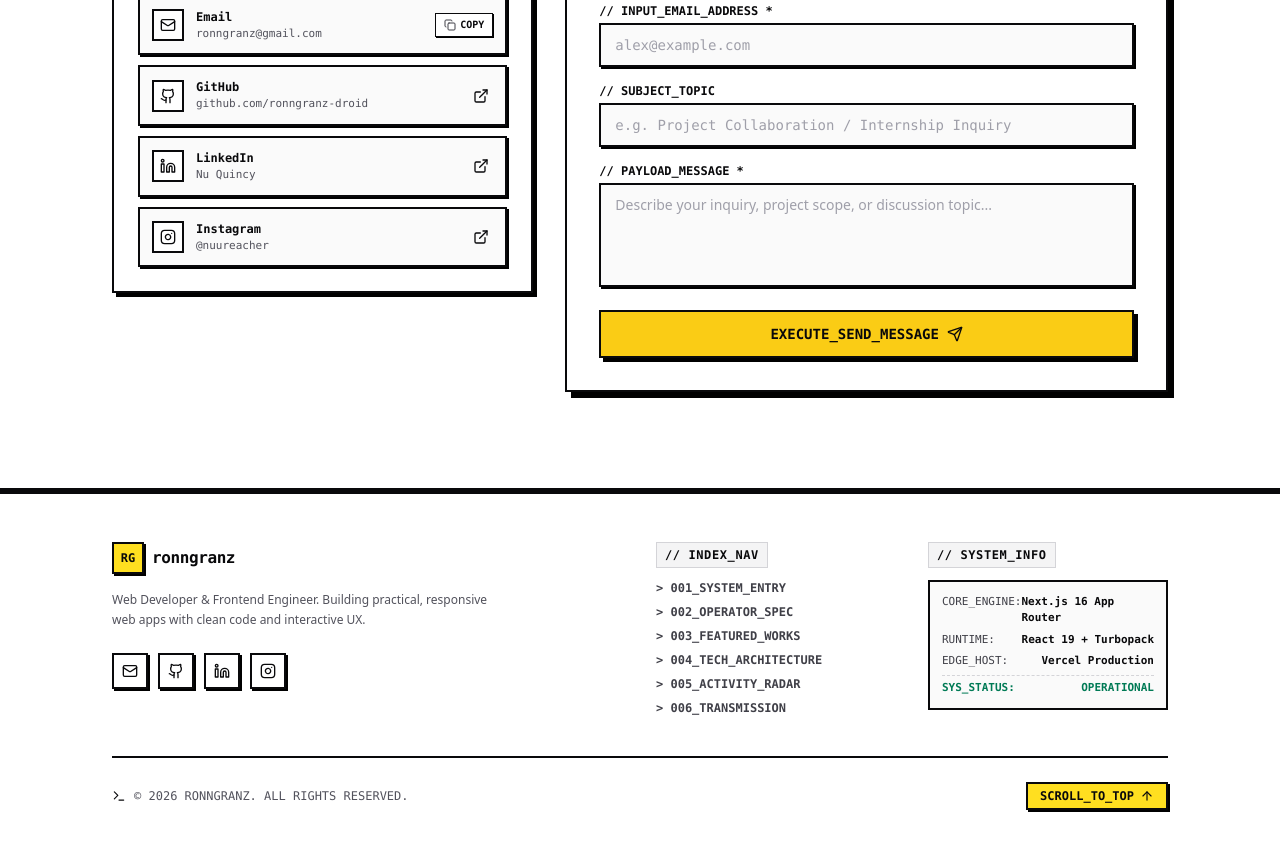
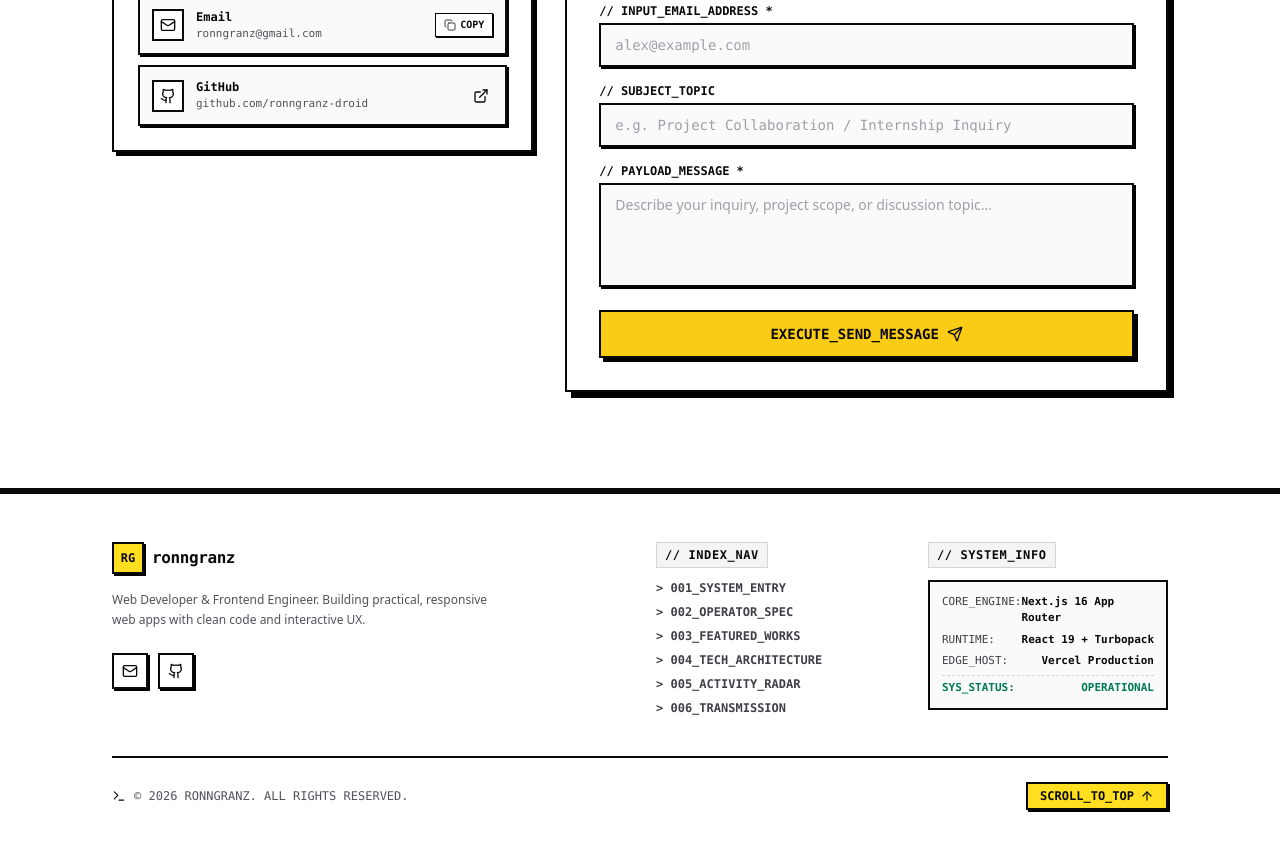
Before and after one commit to ronngranz-droid/danu-portfolio, a Next.js app: page / in a window 1280 px wide. Shown: the part 8700-9550 px from the top of the page. Built offline with nearby package versions, Linux system fonts and the light colour scheme.

Commit message:
feat: hide LinkedIn & Instagram and sanitize all student/school references

```diff
--- a/src/app/layout.tsx
+++ b/src/app/layout.tsx
@@ -84,7 +84,7 @@ export const metadata: Metadata = {
     title: 'ronngranz — Web Developer & Frontend Engineer',
     description:
       'Portfolio, projects, case studies, and web applications built by ronngranz.',
-    creator: '@nuureacher',
+    creator: '@ronngranz',
     images: ['/images/projects/kelana.png'],
   },
   icons: {
--- a/src/app/projects/[slug]/page.tsx
+++ b/src/app/projects/[slug]/page.tsx
@@ -20,11 +20,6 @@ const projectMetaOverrides: Record<string, { title: string; description: string
     title: 'DANATRAIL — Outdoor Equipment & Trail Rental Platform',
     description:
       'Case study of DANATRAIL, an outdoor gear rental and trail booking marketplace built with Next.js, interactive booking workflows, and modern UI.',
-  },
-  classhub: {
-    title: 'ClassHub — Student Productivity & Classroom Management Platform',
-    description:
-      'Case study of ClassHub, a school task management and class schedule application designed for student productivity and teacher collaboration.',
   },
   danewai: {
     title: 'DanewAI — AI Chat & Developer Productivity Tool',
@@ -81,7 +76,7 @@ export async function generateMetadata({
       card: 'summary_large_image',
       title: `${title} | ronngranz`,
       description,
-      creator: '@nuureacher',
+      creator: '@ronngranz',
       images: [imageUrl],
     },
   };
--- a/src/components/sections/DatabaseSection.tsx
+++ b/src/components/sections/DatabaseSection.tsx
@@ -12,7 +12,7 @@ export const DatabaseSection: React.FC = () => {
       purpose: 'User credentials & role authorization',
       fields: [
         { name: 'id', type: 'INT (PK)', isKey: true, desc: 'Auto increment primary key' },
-        { name: 'name', type: 'VARCHAR(100)', isKey: false, desc: 'Full student / customer name' },
+        { name: 'name', type: 'VARCHAR(100)', isKey: false, desc: 'Full customer / user name' },
         { name: 'email', type: 'VARCHAR(150) UNIQUE', isKey: false, desc: 'Unique account identifier' },
         { name: 'password_hash', type: 'VARCHAR(255)', isKey: false, desc: 'Bcrypt hashed string' },
         { name: 'role', type: 'ENUM("admin","user")', isKey: false, desc: 'Authorization scope' },
--- a/src/components/sections/Journey.tsx
+++ b/src/components/sections/Journey.tsx
@@ -12,10 +12,12 @@ export const Journey: React.FC = () => {
     <section id="journey" className="py-16 md:py-24 border-b-2 border-zinc-950 bg-white relative overflow-hidden">
       <Container>
         <SectionHeader
-          number="007"
-          category="DEVELOPMENT LOG"
-          title="ENGINEERING EVOLUTION & MILESTONES"
-          subtitle="Changelog of technical progression as a Software Engineering student — from fundamentals to full-stack systems."
+          number="008"
+          systemTag="VERSION TIMELINE"
+          title="ENGINEERING JOURNEY & EVOLUTION."
+          description="Changelog of technical progression as a Web Developer & Frontend Engineer — from fundamentals to modern web platforms."
+          badgeText="DEV // JOURNEY"
+          badgeColor="yellow"
         />
 
         {/* Git/Timeline Header Log */}
--- a/src/components/sections/TechEngineeringHub.tsx
+++ b/src/components/sections/TechEngineeringHub.tsx
@@ -134,7 +134,7 @@ export const TechEngineeringHub: React.FC = () => {
       purpose: 'User credentials & role authorization',
       fields: [
         { name: 'id', type: 'INT (PK)', isKey: true, desc: 'Auto increment primary key' },
-        { name: 'name', type: 'VARCHAR(100)', isKey: false, desc: 'Full student / user name' },
+        { name: 'name', type: 'VARCHAR(100)', isKey: false, desc: 'Full customer / user name' },
         { name: 'email', type: 'VARCHAR(150) UNIQUE', isKey: false, desc: 'Unique account identifier' },
         { name: 'role', type: 'ENUM("admin","user")', isKey: false, desc: 'Authorization scope' },
         { name: 'created_at', type: 'TIMESTAMP', isKey: false, desc: 'Record creation timestamp' },
--- a/src/components/seo/JsonLd.tsx
+++ b/src/components/seo/JsonLd.tsx
@@ -24,8 +24,6 @@ export const PersonJsonLd: React.FC = () => {
     ],
     sameAs: [
       'https://github.com/ronngranz-droid',
-      'https://linkedin.com/in/nu-quincy',
-      'https://instagram.com/nuureacher',
     ],
   };
 
--- a/src/components/ui/MockupFrame.tsx
+++ b/src/components/ui/MockupFrame.tsx
@@ -43,7 +43,7 @@ const PROJECT_CONFIG = {
     domain: 'bautask.vercel.app',
     liveUrl: 'https://bautask.vercel.app/',
     bgClass: 'bg-[#0B132B]',
-    badge: 'STUDENT OS',
+    badge: 'WORKSPACE OS',
     accentColor: '#A7F3D0',
   },
   danewai: {
@@ -374,7 +374,7 @@ function ClasshubPreview() {
           <div className="flex h-6 w-6 items-center justify-center rounded bg-zinc-900 text-white text-[11px] font-bold">
             CH
           </div>
-          <span className="text-xs font-semibold text-zinc-900">XII RPL 1 • Semester 5</span>
+          <span className="text-xs font-semibold text-zinc-900">Task Flow • Active Workspace</span>
         </div>
         <span className="rounded-full bg-red-50 border border-red-200 px-2 py-0.5 text-[10px] font-medium text-red-700">
           2 Deadline Mendesak
--- a/src/components/ui/ResumeModal.tsx
+++ b/src/components/ui/ResumeModal.tsx
@@ -132,12 +132,8 @@ export const ResumeModal: React.FC<ResumeModalProps> = ({ isOpen, onClose }) =>
                       </button>
                     </div>
                     <div className="flex items-center justify-between gap-2">
-                      <span className="text-zinc-500 text-[10px]">LINKEDIN:</span>
-                      <span className="font-bold text-zinc-900">Nu Quincy</span>
-                    </div>
-                    <div className="flex items-center justify-between gap-2">
-                      <span className="text-zinc-500 text-[10px]">INSTAGRAM:</span>
-                      <span className="font-bold text-zinc-900">@nuureacher</span>
+                      <span className="text-zinc-500 text-[10px]">GITHUB:</span>
+                      <span className="font-bold text-zinc-900">ronngranz-droid</span>
                     </div>
                     <div className="flex items-center justify-between gap-2">
                       <span className="text-zinc-500 text-[10px]">DOMAIN:</span>
--- a/src/data/projects.ts
+++ b/src/data/projects.ts
@@ -63,7 +63,7 @@ export const projects: Project[] = [
       {
         title: 'Persistensi Kemajuan Belajar Tanpa Lag',
         description:
-          'Siswa sering berpindah tab atau mengalami koneksi tidak stabil saat mengerjakan latihan soal.',
+          'Pengguna sering berpindah tab atau mengalami koneksi tidak stabil saat mengerjakan latihan soal.',
         solution:
           'Merancang layer state lokal reaktif dengan debounced snapshot sync, menjamin streak dan XP tidak hilang.',
       },
--- a/src/data/socialLinks.ts
+++ b/src/data/socialLinks.ts
@@ -21,20 +21,6 @@ export const socialLinks: SocialLink[] = [
     iconName: 'Github',
     isExternal: true,
   },
-  {
-    label: 'LinkedIn',
-    href: 'https://linkedin.com/in/nu-quincy',
-    handle: 'Nu Quincy',
-    iconName: 'Linkedin',
-    isExternal: true,
-  },
-  {
-    label: 'Instagram',
-    href: 'https://instagram.com/nuureacher',
-    handle: '@nuureacher',
-    iconName: 'Instagram',
-    isExternal: true,
-  },
 ];
 
 export const personalInfo = {
```
